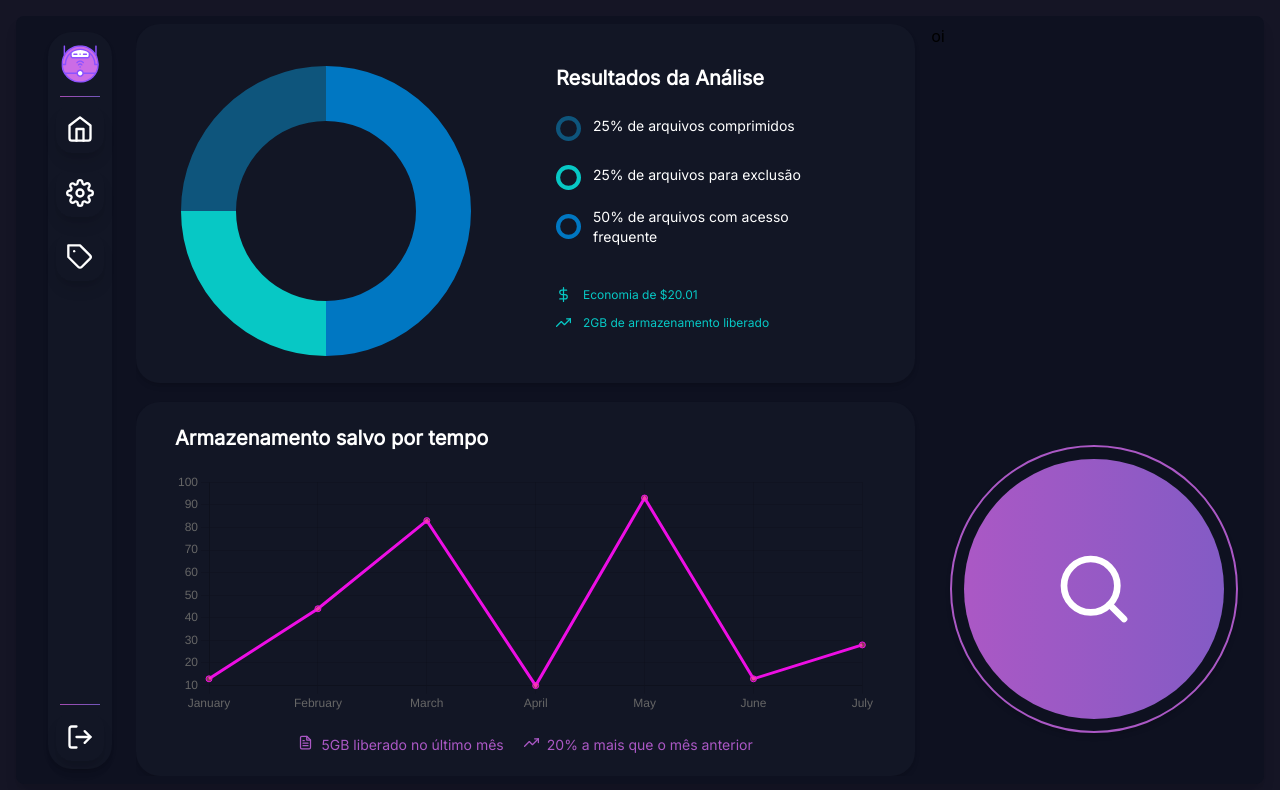
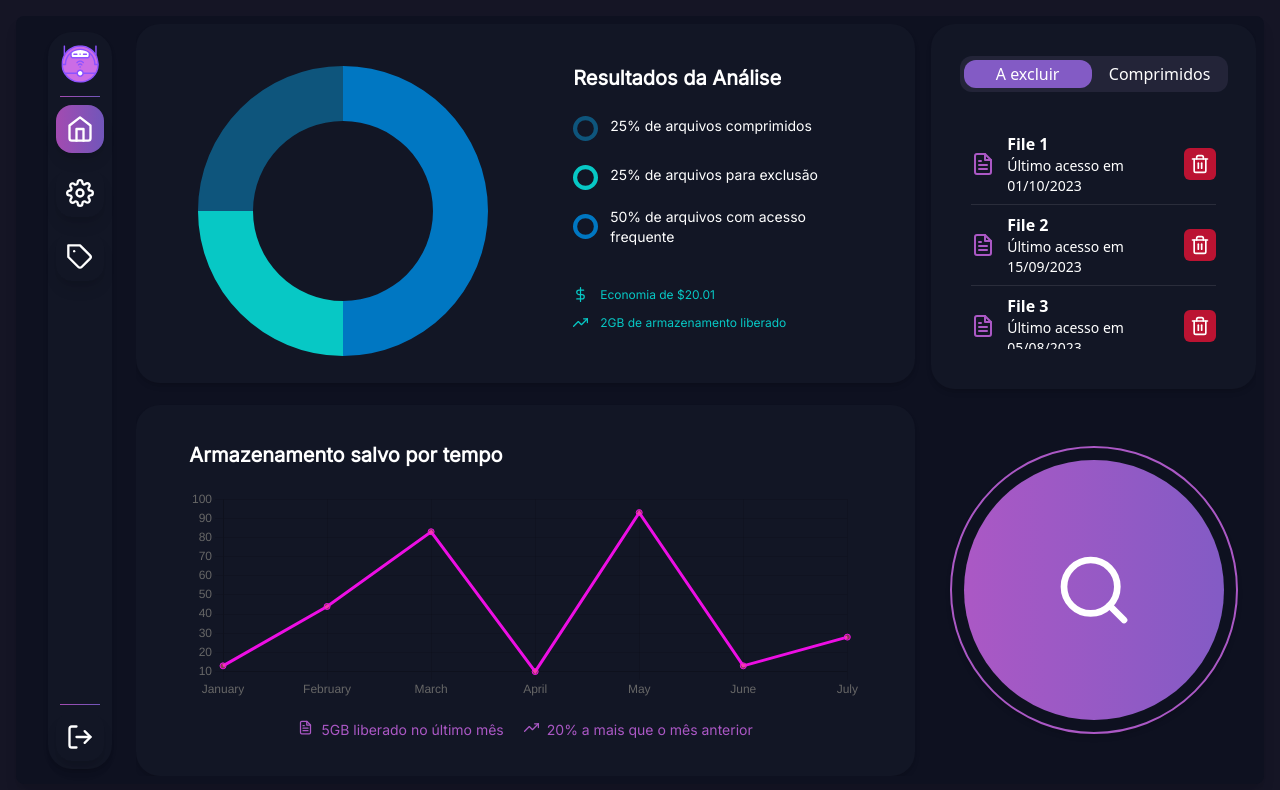
Before and after one commit to Anemaygi/CyberGari-interface, a React (Vite) app: page /dashboard in a window 1280 px wide. Shown: the top 790 px of the page. Built offline with nearby package versions, Linux system fonts and the light colour scheme.

Commit message:
feat: dashboard page and minor responsiveness details

```diff
--- a/src/components/button.tsx
+++ b/src/components/button.tsx
@@ -16,9 +16,3 @@ const Button: React.FC<ButtonProps> = ({title, handleClick}) => {
 
 
 export default Button;
-
-
-
-  // const handleClick = () => {
-  //   console.log("clicouuu");
-  // };
--- a/src/components/history-chart.tsx
+++ b/src/components/history-chart.tsx
@@ -51,7 +51,7 @@ export const data = {
 
 const HistoryChart: React.FC = () => {
   return (
-    <div className="h-full w-full overflow-y-auto items-center justify-center rounded-3xl flex flex-col bg-[#121625] font-inter text-white shadow-md">
+    <div className="h-full w-full overflow-y-auto items-center p-4 justify-center rounded-3xl flex flex-col bg-[#121625] font-inter text-white shadow-md">
         <div className='items-left w-[90%] my-5'>
             <h2 className='text-xl font-extrabold text-left'>Armazenamento salvo por tempo</h2>
         </div>
--- a/src/components/pie-chart.tsx
+++ b/src/components/pie-chart.tsx
@@ -19,8 +19,8 @@ export const data = {
 
 const PieChart: React.FC = () => {
   return (
-    <div className="h-auto w-auto overflow-y-auto rounded-3xl flex-col font-inter bg-[#121625] text-white shadow-md flow-root">
-      <div className="float-left mx-10 m-3.5 mt-8">
+    <div className="h-auto w-auto overflow-y-auto rounded-3xl flex-col flex items-center font-inter bg-[#121625] text-white shadow-md">
+      <div><div className="float-left mx-10 m-3.5 mt-8">
         <Doughnut data={data} />
       </div>
       <div className="float-left m-10 mr-20 font-normal">
@@ -31,7 +31,7 @@ const PieChart: React.FC = () => {
           totalDeleted={data.datasets[0].data[2]}
         />
         <AdditionalInformation moneySaved={20.01} storageReleased="2GB" />
-      </div>
+      </div></div>
     </div>
   );
 };
--- a/src/components/sidebar.tsx
+++ b/src/components/sidebar.tsx
@@ -4,9 +4,9 @@ import LogoIcon from '@/img/logo.svg';
 
 
 const sidebarItems = [
-  { icon: <FiHome size="28" />, href: 'template', title: 'Dashboard' },
-  { icon: <FiSettings size="28" />, href: 'algo', title: 'Configurações' },
-  { icon: <FiTag size="28" />, href: 'a', title: 'Etiquetas' },
+  { icon: <FiHome size="28" />, href: 'dashboard', title: 'Dashboard' },
+  { icon: <FiSettings size="28" />, href: 'settings', title: 'Configurações' },
+  { icon: <FiTag size="28" />, href: 'labels', title: 'Etiquetas' },
 ];
 
 
--- a/src/pages/dashboard.tsx
+++ b/src/pages/dashboard.tsx
@@ -4,6 +4,7 @@ import SideBar from '@/components/sidebar';
 import PieChart from '@/components/pie-chart';
 import HistoryChart from '@/components/history-chart';
 import ReportButton from '@/components/report-button';
+import ReportList from '@/components/report-list';
 
 
 const Dashboard: React.FC = () => {
@@ -15,10 +16,10 @@ const Dashboard: React.FC = () => {
            <div className="flex flex-grow overflow-y-auto">
            <div className="grid grid-cols-1 lg:grid-cols-10 gap-4 w-full">
             <div className="col-span-7 "><PieChart /></div>
-            <div className="col-span-3">oi</div>
+            <div className="col-span-7 lg:col-span-3"><ReportList /></div>
             <div className="col-span-7"><HistoryChart /></div>
-            <div className="col-span-3 flex justify-center align-center items-center">
-              <div className="h-72 w-72"><ReportButton size={80} /></div>
+            <div className="col-span-7 lg:col-span-3 flex justify-center align-center items-center">
+              <ReportButton size={80} />
             </div>
           </div>
 
```
